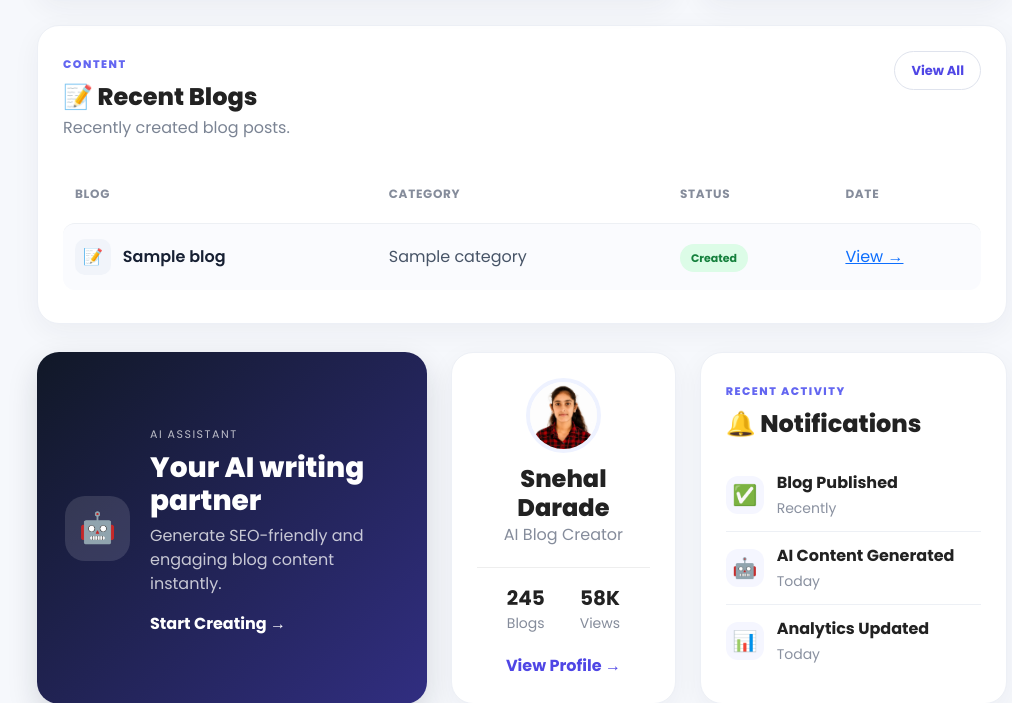
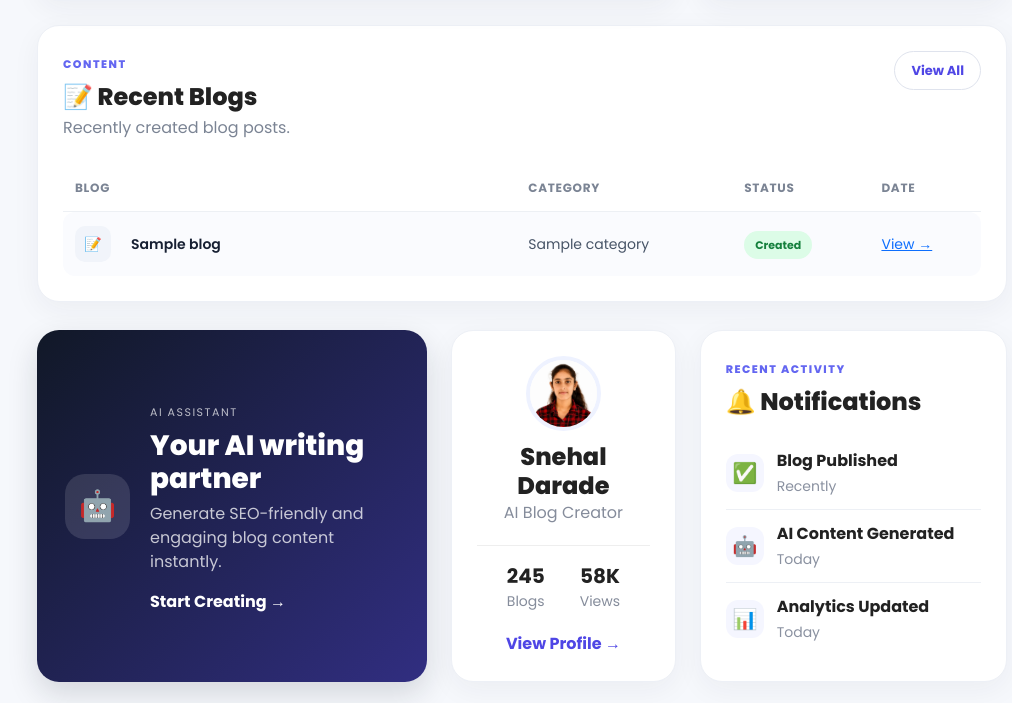
Before and after one commit to Snehal0227/AI-Blog-Generator, a Flask app: template templates/dashboard.html in a window 1280 px wide. Shown: the part 1188-1891 px from the top of the page, without its empty margins (243-1255 px from the left). Run offline with Flask 3, Linux system fonts and the light colour scheme; the template is opened without the code that fills it: most values are stand-ins (such as "Sample title", 1, 10 or a date in 2020).

Commit message:
Prepare Project for deployment

```diff
--- a/templates/dashboard.html
+++ b/templates/dashboard.html
@@ -1283,6 +1283,45 @@
         }
 
     }
+
+    /* Recent Blog Image */
+    .blog-mini-image {
+        width: 70px;
+        height: 55px;
+        object-fit: cover;
+        border-radius: 10px;
+        display: block;
+    }
+
+    /* Blog title + image alignment */
+    .blog-title {
+        display: flex;
+        align-items: center;
+        gap: 12px;
+        min-width: 280px;
+    }
+
+    /* Recent blog table */
+    .dashboard-table {
+        width: 100%;
+        border-collapse: collapse;
+    }
+
+    .dashboard-table th,
+    .dashboard-table td {
+        padding: 14px 12px;
+        vertical-align: middle;
+    }
+
+    .dashboard-table th {
+        font-size: 12px;
+        color: #7b8494;
+        text-transform: uppercase;
+    }
+
+    .dashboard-table td {
+        font-size: 14px;
+    }
 </style>
 
 {% endblock %}
```
